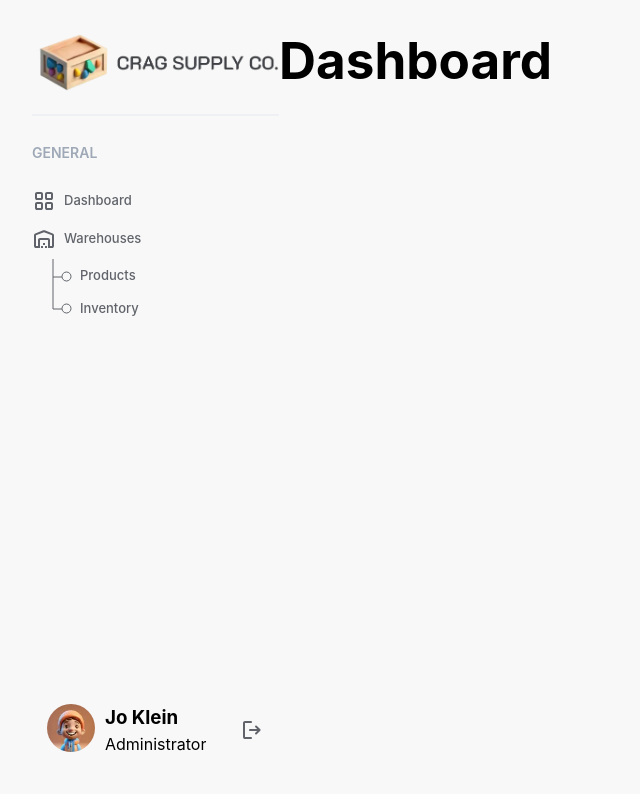
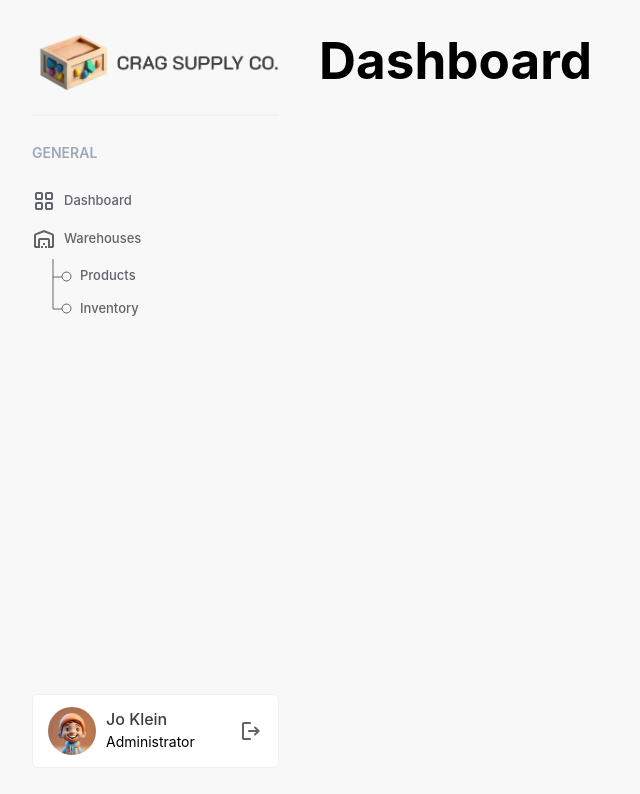
Before and after one commit to brittshook/inventory-mgmt-p1, a React (Vite) app in the folder frontend/: page / in a window 1280 px wide. Shown: the top 794 px of the page, without its empty margins (0-640 px from the left). Built offline with nearby package versions, Linux system fonts and the light colour scheme.

Commit message:
update styling

```diff
--- a/frontend/src/App.css
+++ b/frontend/src/App.css
@@ -3,4 +3,5 @@
   padding: 2rem;
   display: flex;
   height: 100vh;
+  gap: 40px;
 }
--- a/frontend/src/index.css
+++ b/frontend/src/index.css
@@ -9,9 +9,11 @@
   -moz-osx-font-smoothing: grayscale;
 
   --main-bg-color: #f8f8f8;
+  --white-bg-color: #fff;
   --text-color-primary-light: #9ea8b6;
   --text-color-secondary-medium: #60646a;
   --text-color-primary-dark: #3c3c3c;
+  --border-color-primary: #eff0f3;
 }
 
 * {
@@ -37,7 +39,7 @@ body {
   margin: 0;
   min-width: 320px;
   min-height: 100vh;
-  background-color: var(--main-bg-color);
+  background-color: var(--main-bg-color, #f8f8f8);
 }
 
 h1 {
@@ -49,7 +51,17 @@ h2 {
   text-transform: uppercase;
   font-weight: 600;
   font-size: 14px;
-  color: var(--text-color-primary-light);
+  color: var(--text-color-primary-light, #9ea8b6);
+}
+
+h3 {
+  color: var(--text-color-primary-dark, #3c3c3c);
+  font-size: 16px;
+  font-weight: 500;
+}
+
+p {
+  font-size: 14px;
 }
 
 ul,
```
